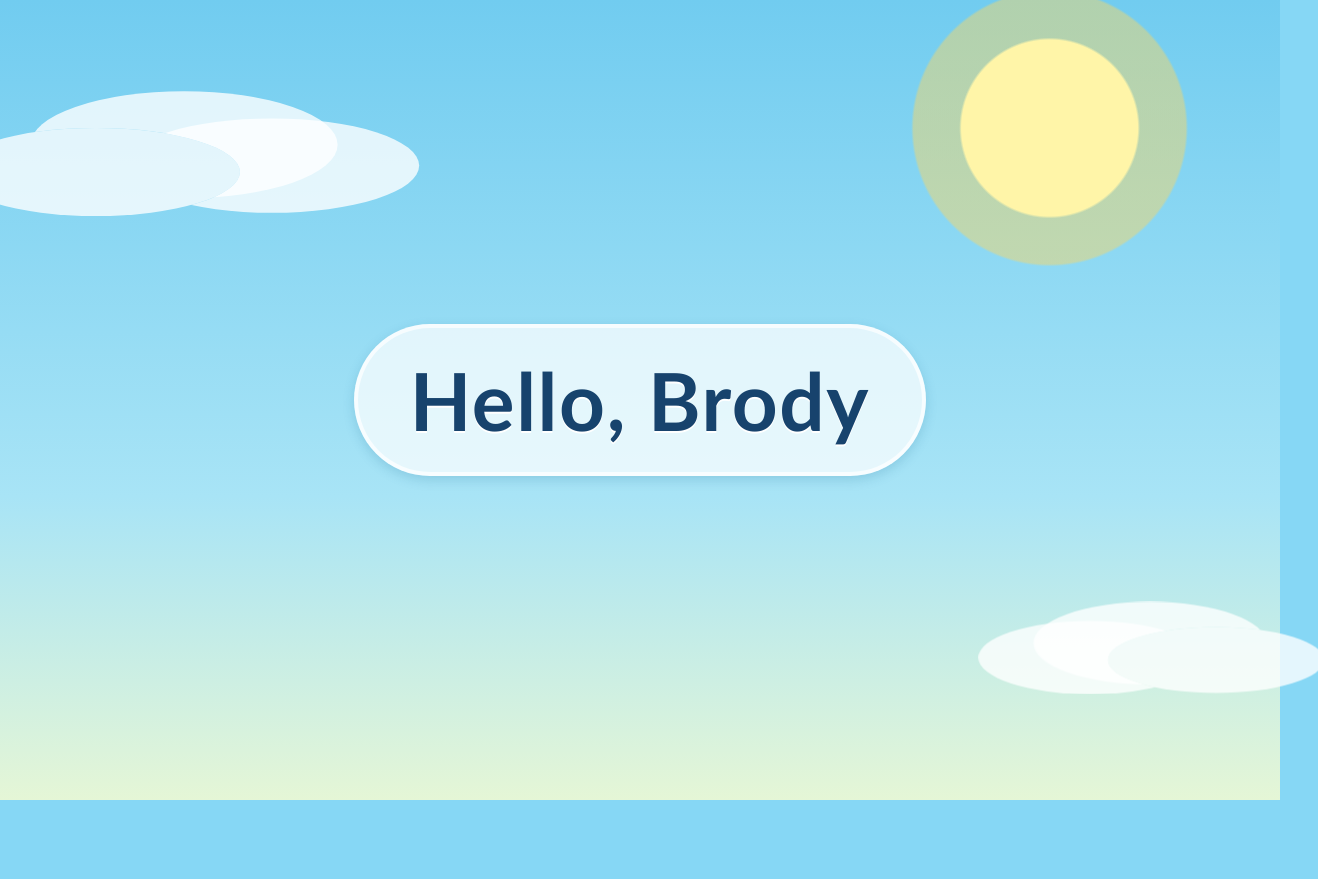
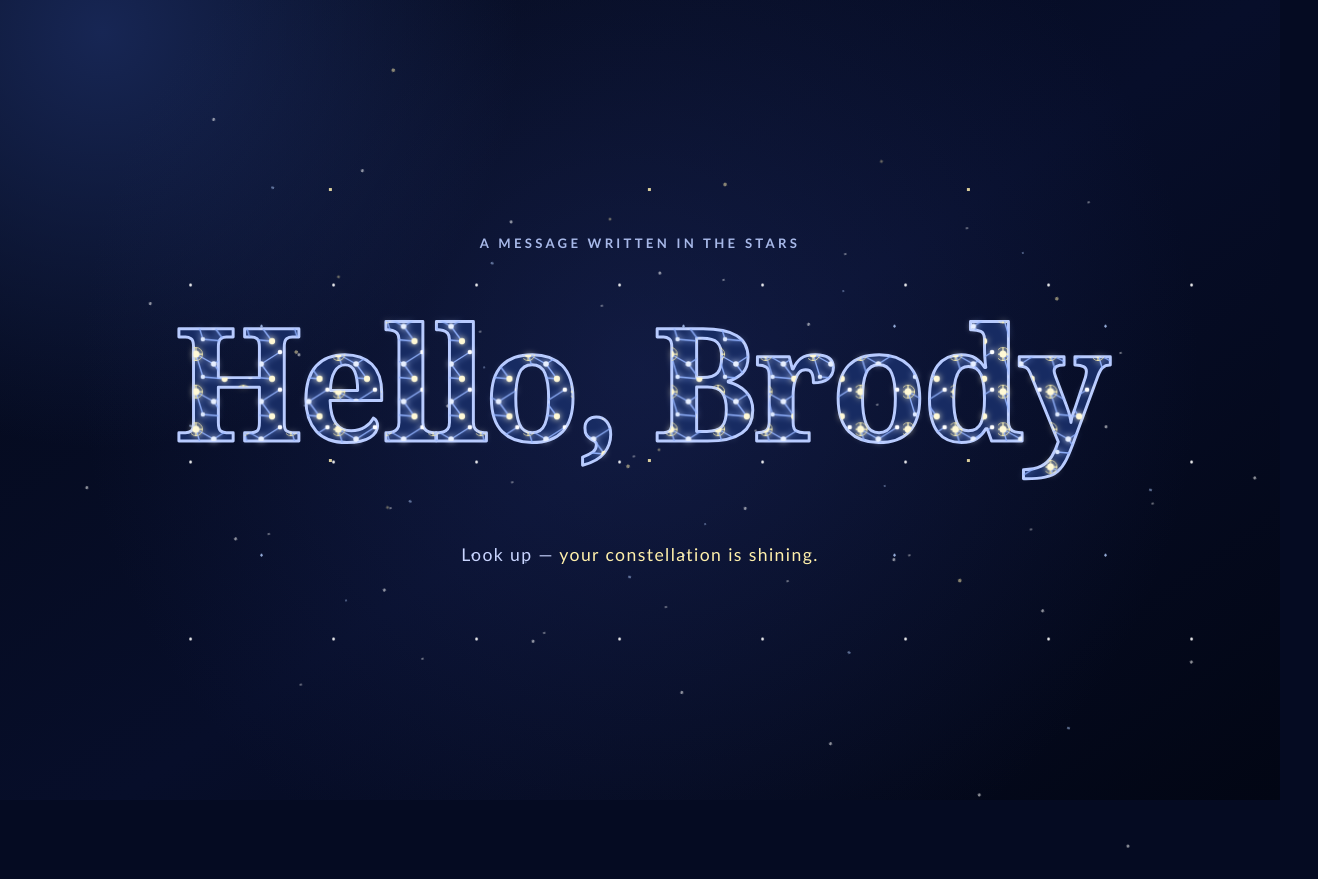
Before and after one commit to BrodyJohnson120/Brody-Builder, a plain HTML site: page index.html in a window 1280 px wide. Shown: the whole page, 1318 px wide, since content can reach past the window. Before the commit the page ends 800 px from the top, so only its background shows below. Drawn offline with Linux system fonts and the light colour scheme.

Commit message:
Enhance constellation greeting contrast

```diff
--- a/index.html
+++ b/index.html
@@ -3,69 +3,131 @@
   <head>
     <meta charset="UTF-8">
     <meta name="viewport" content="width=device-width, initial-scale=1.0">
-    <title>Hello, Brody</title>
+    <meta name="theme-color" content="#050b22">
+    <title>Hello, Brody — Constellations</title>
     <style>
       :root {
-        font-family: "Trebuchet MS", "Avenir Next", Avenir, sans-serif;
-        color: #17436d;
-        background: #86d7f5;
+        color: #f6f4ff;
+        background: #050b22;
+        font-family: Georgia, "Times New Roman", serif;
       }
+
+      * { box-sizing: border-box; }
 
       body {
         display: grid;
-        overflow: hidden;
         min-height: 100vh;
         margin: 0;
+        overflow: hidden;
         place-items: center;
         background:
-          radial-gradient(circle at 82% 16%, #fff5a8 0 5.5rem, transparent 5.65rem),
-          radial-gradient(circle at 82% 16%, rgb(255 215 94 / 45%) 0 8.5rem, transparent 8.65rem),
-          linear-gradient(#71ccf0 0%, #a8e4f6 62%, #e5f6d6 100%);
+          radial-gradient(circle at 50% 46%, rgb(38 53 115 / 34%), transparent 35rem),
+          radial-gradient(circle at 8% 4%, #172654 0, transparent 26rem),
+          linear-gradient(145deg, #040919 0%, #070e2a 52%, #020614 100%);
       }
 
-      h1 {
+      .sky {
         position: relative;
-        z-index: 1;
-        margin: 0;
-        padding: 0.3em 0.65em;
-        border: 4px solid rgb(255 255 255 / 70%);
-        border-radius: 1.2em;
-        background: rgb(255 255 255 / 72%);
-        box-shadow: 0 0.25rem 0.75rem rgb(28 111 151 / 20%);
-        font-size: clamp(2.5rem, 8vw, 5rem);
-        font-weight: 800;
-        letter-spacing: 0.02em;
-        text-align: center;
-        text-shadow: 0 2px 0 #fff;
+        width: min(94vw, 1120px);
+        padding: clamp(2.5rem, 8vw, 6.5rem) 1rem;
+        isolation: isolate;
       }
 
-      body::before,
-      body::after {
-        position: fixed;
-        width: 18rem;
-        height: 5.5rem;
-        border-radius: 50%;
-        background: rgb(255 255 255 / 78%);
+      .stars, .stars::before, .stars::after {
+        position: absolute;
+        inset: 0;
+        z-index: -1;
+        background-image:
+          radial-gradient(circle, #fff 0 1px, transparent 1.7px),
+          radial-gradient(circle, rgb(180 207 255 / 90%) 0 1px, transparent 1.5px),
+          radial-gradient(circle, rgb(255 239 174 / 95%) 0 1.4px, transparent 2px);
+        background-position: 4% 18%, 78% 26%, 91% 73%;
+        background-size: 143px 177px, 211px 229px, 319px 271px;
         content: "";
+        opacity: .9;
       }
 
-      body::before {
-        top: 16%;
-        left: -3rem;
-        box-shadow: 5.5rem -1.7rem 0 0.6rem rgb(255 255 255 / 78%),
-          11rem -0.4rem 0 0.2rem rgb(255 255 255 / 78%);
+      .stars::before { transform: rotate(19deg) scale(1.1); opacity: .6; }
+      .stars::after { transform: rotate(-12deg) scale(.87); opacity: .45; }
+
+      .eyebrow {
+        margin: 0 0 1.25rem;
+        color: #a8b9e9;
+        font-family: "Trebuchet MS", sans-serif;
+        font-size: clamp(.66rem, 1.5vw, .82rem);
+        font-weight: 700;
+        letter-spacing: .25em;
+        text-align: center;
+        text-transform: uppercase;
       }
 
-      body::after {
-        right: -5rem;
-        bottom: 12%;
-        transform: scale(0.75);
-        box-shadow: -5.5rem -1.4rem 0 0.7rem rgb(255 255 255 / 78%),
-          -10.5rem -0.2rem 0 0.3rem rgb(255 255 255 / 78%);
+      h1 { margin: 0; }
+
+      svg {
+        display: block;
+        width: 100%;
+        height: auto;
+        overflow: visible;
+      }
+
+      .constellation-word {
+        fill: url(#constellation-stars);
+        filter: url(#glow);
+      }
+
+      .constellation-base {
+        fill: #172b62;
+        stroke: #b8cbff;
+        stroke-linejoin: round;
+        stroke-width: 3;
+      }
+
+      .subtitle {
+        margin: 1.65rem 0 0;
+        color: #c9d5ff;
+        font-family: "Trebuchet MS", sans-serif;
+        font-size: clamp(.9rem, 2vw, 1.1rem);
+        letter-spacing: .08em;
+        text-align: center;
+      }
+
+      .subtitle span { color: #fff0ab; }
+
+      @media (max-width: 560px) {
+        .sky { padding-inline: 0; }
+        .eyebrow { margin-bottom: .75rem; }
       }
     </style>
   </head>
   <body>
-    <h1>Hello, Brody</h1>
+    <main class="sky">
+      <div class="stars" aria-hidden="true"></div>
+      <p class="eyebrow">A message written in the stars</p>
+      <h1>
+        <svg viewBox="0 0 1100 250" role="img" aria-labelledby="constellation-title constellation-description">
+          <title id="constellation-title">Hello, Brody written in star constellations</title>
+          <desc id="constellation-description">The greeting Hello, Brody is formed from bright stars and fine constellation lines against a night sky.</desc>
+          <defs>
+            <filter id="glow" x="-20%" y="-35%" width="140%" height="170%">
+              <feGaussianBlur stdDeviation="3.2" result="softGlow" />
+              <feMerge><feMergeNode in="softGlow" /><feMergeNode in="SourceGraphic" /></feMerge>
+            </filter>
+            <pattern id="constellation-stars" width="48" height="38" patternUnits="userSpaceOnUse">
+              <path d="M5 8 23 18 42 6M23 18 34 33M5 8 12 31 34 33" fill="none" stroke="#91b2ff" stroke-width="1.35" opacity=".95" />
+              <path d="M5 1v14M-2 8h14" stroke="#fff7bd" stroke-width="1.25" opacity=".9" />
+              <circle cx="5" cy="8" r="3.5" fill="#fff9d6" />
+              <circle cx="23" cy="18" r="2.8" fill="#e7efff" />
+              <circle cx="42" cy="6" r="2.35" fill="#fff" />
+              <circle cx="12" cy="31" r="2.25" fill="#dce8ff" />
+              <circle cx="34" cy="33" r="3.15" fill="#fff9d6" />
+              <circle cx="5" cy="8" r="6.6" fill="none" stroke="#fff3ae" stroke-width=".9" opacity=".8" />
+            </pattern>
+          </defs>
+          <text class="constellation-base" x="550" y="172" text-anchor="middle" font-family="Georgia, serif" font-size="159" font-weight="bold" letter-spacing="-5">Hello, Brody</text>
+          <text class="constellation-word" x="550" y="172" text-anchor="middle" font-family="Georgia, serif" font-size="159" font-weight="bold" letter-spacing="-5">Hello, Brody</text>
+        </svg>
+      </h1>
+      <p class="subtitle">Look up — <span>your constellation is shining.</span></p>
+    </main>
   </body>
 </html>
```
